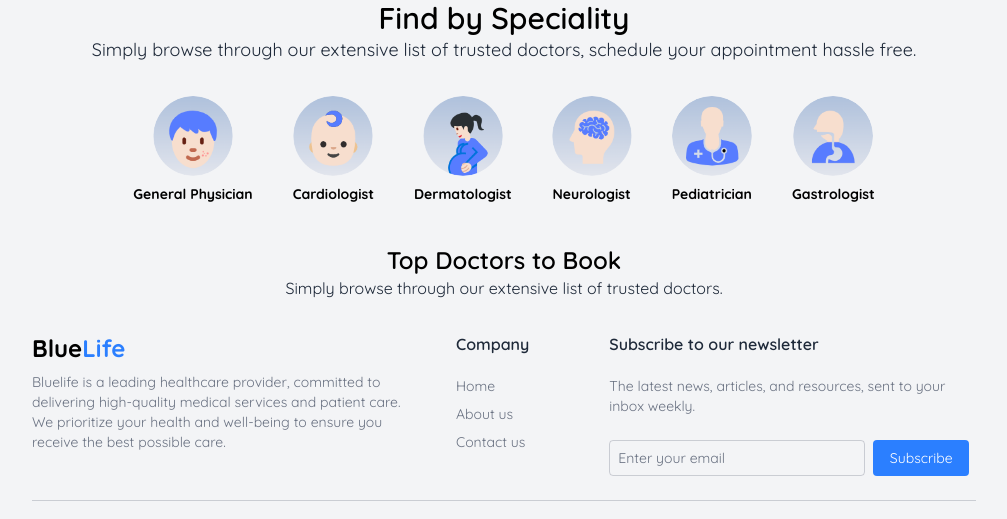
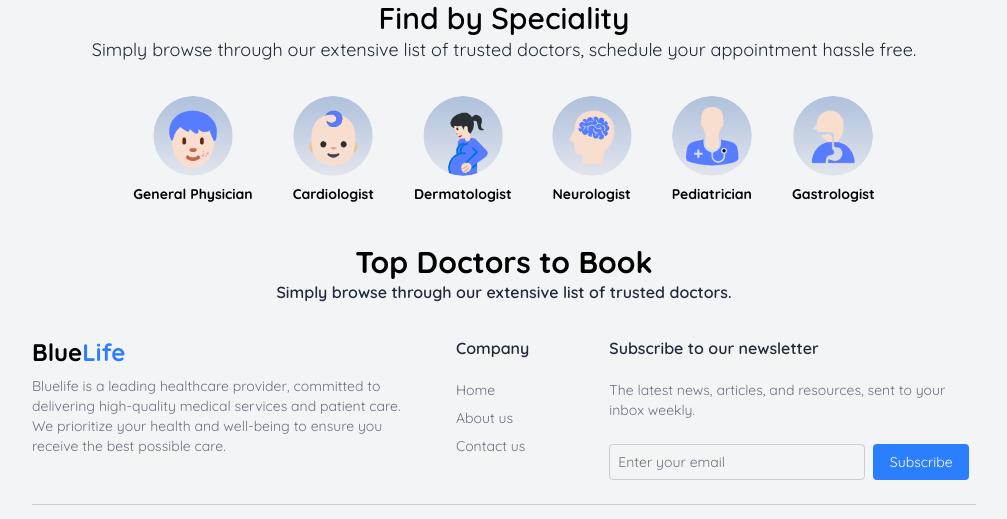
Before and after one commit to Grealishgit/BlueLife-Hospital, a PHP site: page / in a window 1280 px wide. Shown: the part 608-1127 px from the top of the page, without its empty margins (136-1143 px from the left). Run offline with PHP 8.4, Linux system fonts and the light colour scheme.

Commit message:
Update doctor section title styling for improved visibility

```diff
--- a/app/Views/doctors.php
+++ b/app/Views/doctors.php
@@ -1,6 +1,6 @@
 <div class='flex flex-col mt-10 items-center'>
-    <p class="text-2xl font-semibold">Top Doctors to Book</p>
-    <p class="text-center text-gray-800">
+    <p class="text-3xl font-bold">Top Doctors to Book</p>
+    <p class="text-center font-semibold text-gray-800">
         Simply browse through our extensive list of trusted doctors.
     </p>
 </div>
```
